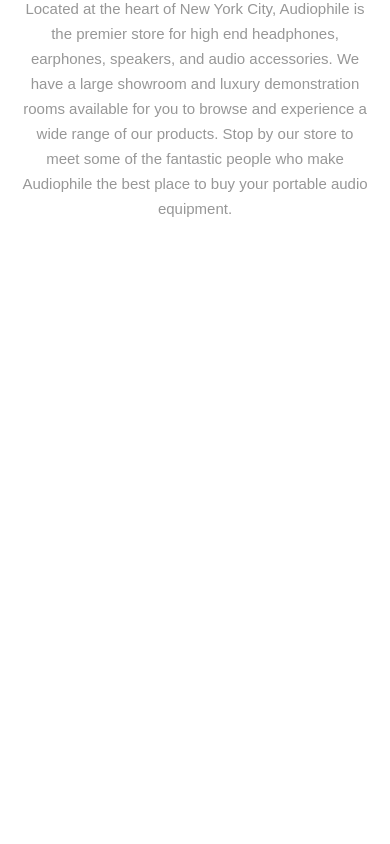
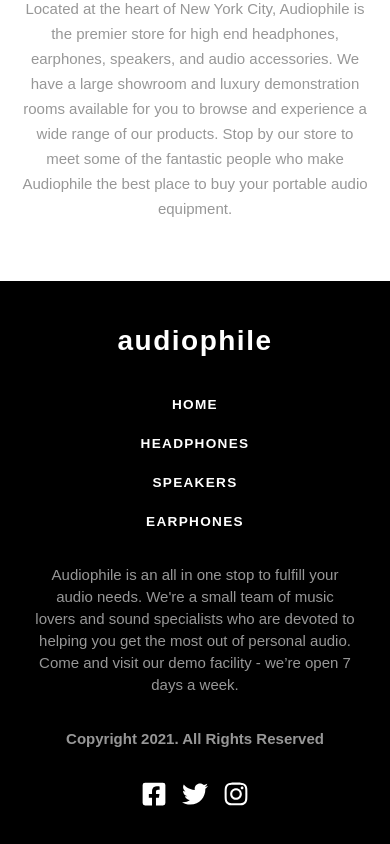
Before and after one commit to sleths/Advanced-ecommerce-website, a React (Create React App) app: page / in a window 390 px wide. Shown: the part 3531-4375 px from the top of the page. Before the commit the page ends 3812 px from the top, so only its background shows below. Built offline with nearby package versions, Linux system fonts and the light colour scheme.

Commit message:
Mobile footer is added.

```diff
--- a/package.json
+++ b/package.json
@@ -9,6 +9,7 @@
     "node-sass": "^7.0.1",
     "react": "^17.0.2",
     "react-dom": "^17.0.2",
+    "react-icons": "^4.3.1",
     "react-scripts": "5.0.0",
     "sass": "^1.49.0",
     "web-vitals": "^2.1.3"
--- a/src/App.js
+++ b/src/App.js
@@ -4,6 +4,7 @@
 import ProductCardContainer from "./components/ProductCardContainer";
 import HomeAdComponent from "./components/HomeAdComponent";
 import SharedArticleComponent from "./components/SharedArticleComponent";
+import Footer from "./components/Footer";
 
 function App() {
   return (
@@ -13,6 +14,7 @@
       <ProductCardContainer />
       <HomeAdComponent />
       <SharedArticleComponent />
+      <Footer />
     </div>
   );
 }
--- /dev/null
+++ b/src/components/Footer/index.jsx
@@ -0,0 +1,29 @@
+import styles from "./style.module.scss";
+import { FaFacebookSquare } from 'react-icons/fa';
+import { FaTwitter } from 'react-icons/fa';
+import { FaInstagram } from 'react-icons/fa';
+
+const Footer = () => {
+  return (
+<section className={styles.footerContainer}>
+<section className={styles.container}>
+  <h2>Audiophile</h2>
+  <div className={styles.navbar}>
+    <a href=""><h6>Home</h6></a>
+    <a href=""><h6>Headphones</h6></a>
+    <a href=""><h6>Speakers</h6></a>
+    <a href=""><h6>Earphones</h6></a>
+  </div>
+  <article className={styles.footerText}>Audiophile is an all in one stop to fulfill your audio needs. We're a small team of music lovers and sound specialists who are devoted to helping you get the most out of personal audio. Come and visit our demo facility - we’re open 7 days a week.</article>
+  <p>Copyright 2021. All Rights Reserved</p>
+  <div className={styles.icons}>
+  <FaFacebookSquare />
+  <FaTwitter />
+  <FaInstagram />
+  </div>
+</section>
+</section>
+  )
+};
+
+export default Footer;
--- /dev/null
+++ b/src/components/Footer/style.module.scss
@@ -0,0 +1,49 @@
+@use "../../styles/variables/color";
+
+.footerContainer {
+  background-color: black;
+}
+
+.container {
+  width: 90%;
+  display: flex;
+  flex-direction: column;
+  margin: 0 auto;
+  padding: 2.5em 1em;
+  text-align: center;
+  color: color.$mainWhite;
+  gap: 2em;
+  & h2 {
+    text-transform: lowercase;
+  }
+  & p {
+    color: #979797;
+    font-weight: bold;
+  }
+  & .footerText {
+    color: #979797;
+    line-height: 22px;
+  }
+}
+
+a {
+  text-decoration: none;
+  color: white;
+}
+
+.navbar {
+  display: flex;
+  flex-direction: column;
+  gap: 1em;
+}
+
+.icons {
+  display: flex;
+  flex-direction: row;
+  margin: 0 auto;
+  gap: 1em;
+
+  & svg {
+    font-size: 26px;
+  }
+}
```
Also changed, not shown: 1 other file (tests, documents, lock files or other folders).
